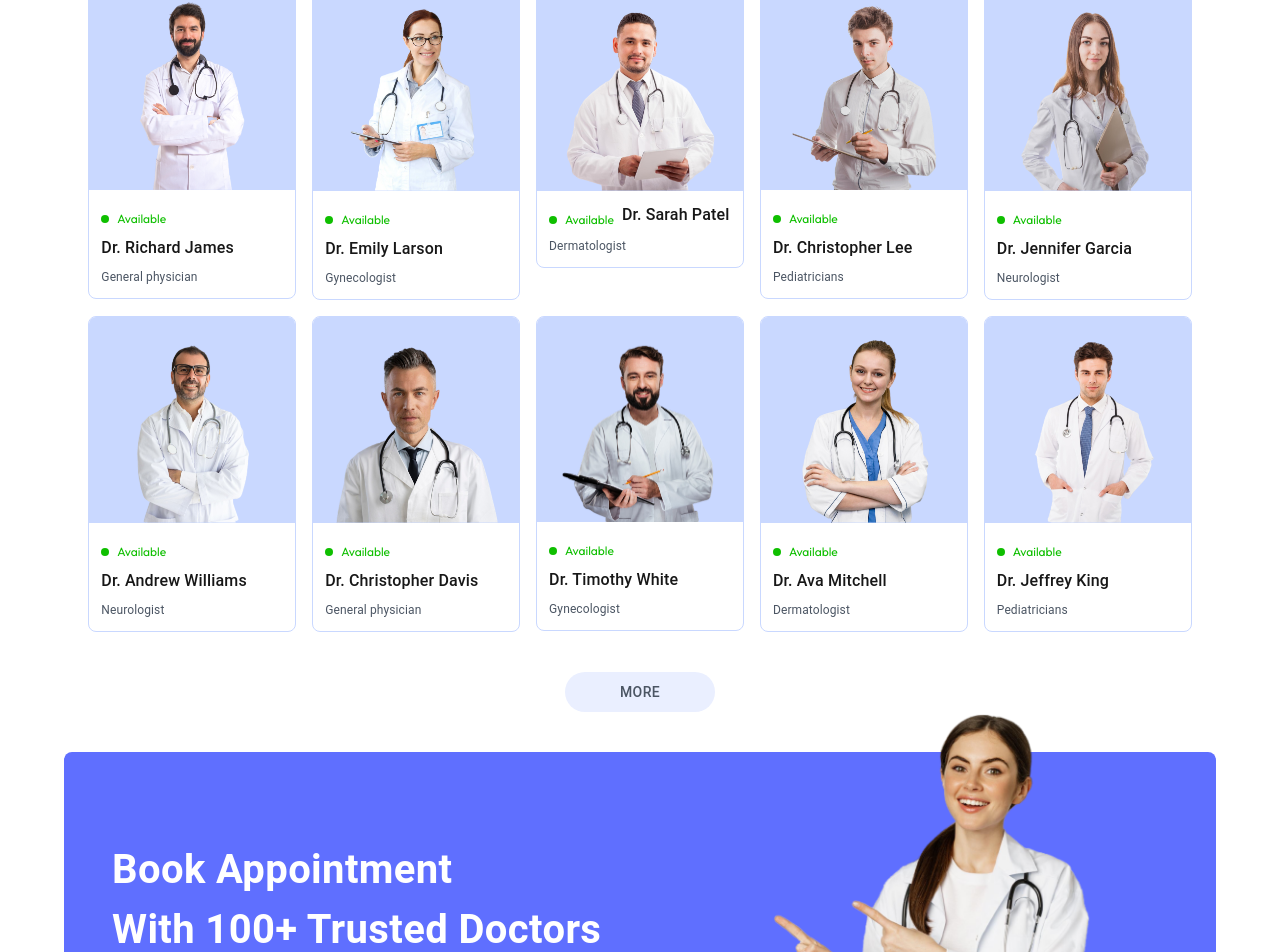
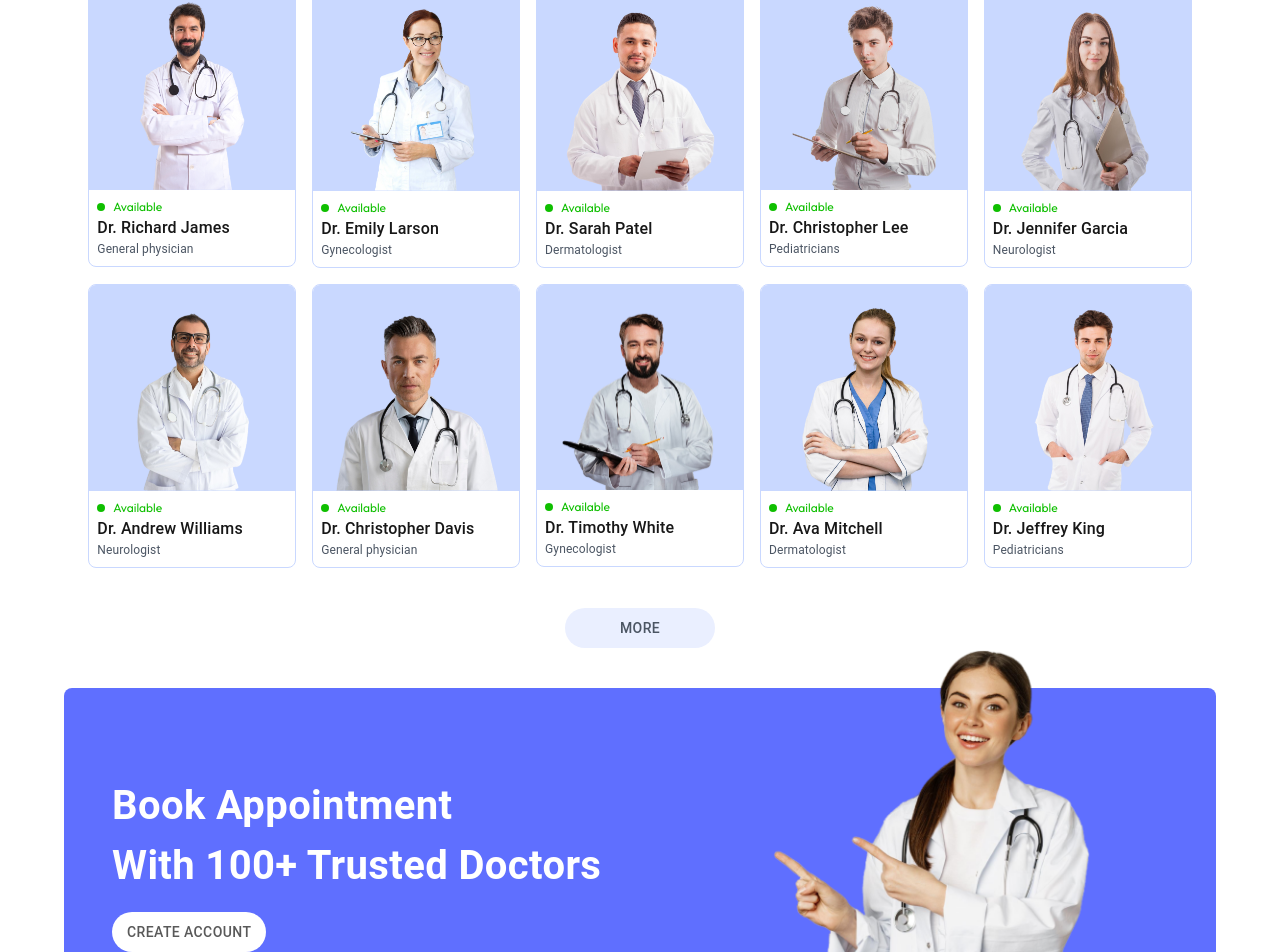
Before and after one commit to SheleshSingh/doctor-app-next, a Next.js app: page / in a window 1280 px wide. Shown: the part 1021-1973 px from the top of the page. Built offline with nearby package versions, Linux system fonts and the light colour scheme.

Commit message:
card fix

```diff
--- a/src/components/DoctorCards.tsx
+++ b/src/components/DoctorCards.tsx
@@ -23,8 +23,8 @@ const DoctorCards = ({ doctor }: { doctor: DoctorProps }) => {
         height={200}
         style={{ backgroundColor: "#C9D8FF", width: "100%" }}
       />
-      <Grid container spacing={1} padding={1.5}>
-        <Grid container alignItems="center" gap={1} mt={1}>
+      <Grid padding={1}>
+        <Grid container alignItems="center" spacing={1}>
           <Grid
             width={8}
             height={8}
```
